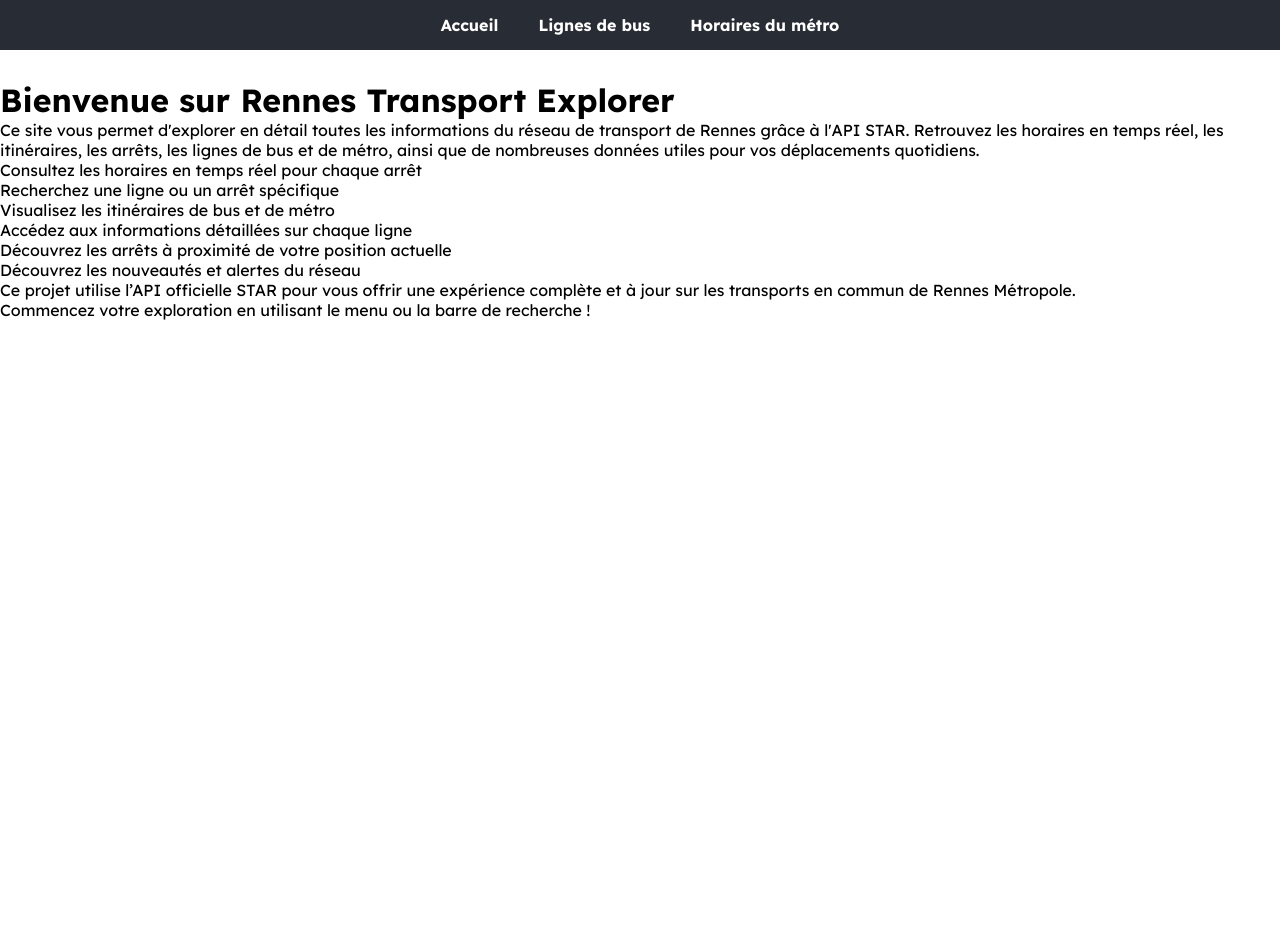
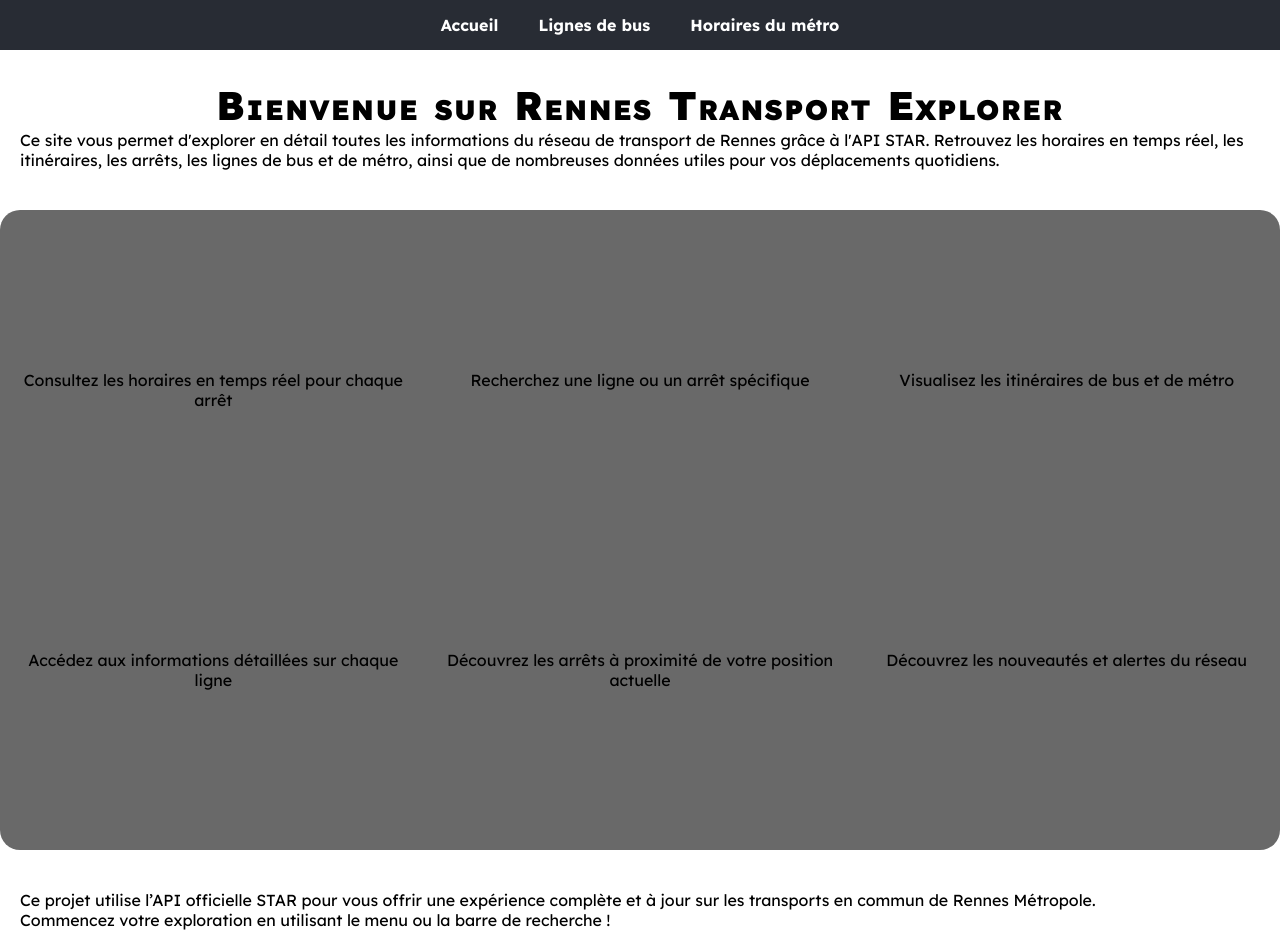
Before and after one commit to Singuila01/start_api_react, a React (Create React App) app: page / in a window 1280 px wide. Before the commit the page ends 800 px from the top, so only its background shows below. Built offline with nearby package versions, Linux system fonts and the light colour scheme; a web font is replaced by a local one.

Commit message:
Modification de la page d'accueil

```diff
--- a/src/pages/HomePage.js
+++ b/src/pages/HomePage.js
@@ -2,11 +2,14 @@
 
 const HomePage = () => (
     <div className='container'>
+        <div className='presentation'>
             <h1>Bienvenue sur Rennes Transport Explorer</h1>
             <p>
                 Ce site vous permet d'explorer en détail toutes les informations du réseau de transport de Rennes grâce à l'API STAR.
                 Retrouvez les horaires en temps réel, les itinéraires, les arrêts, les lignes de bus et de métro, ainsi que de nombreuses données utiles pour vos déplacements quotidiens.
             </p>
+        </div>
+        <div className='list'>
             <ul>
                 <li>
                     <p>Consultez les horaires en temps réel pour chaque arrêt</p>
@@ -27,6 +30,8 @@
                     <p>Découvrez les nouveautés et alertes du réseau</p>
                 </li>
             </ul>
+        </div>
+        <div className='description'>
             <p>
                 Ce projet utilise l’API officielle STAR pour vous offrir une expérience complète et à jour sur les transports en commun de Rennes Métropole.
             </p>
@@ -34,6 +39,7 @@
                 Commencez votre exploration en utilisant le menu ou la barre de recherche !
             </p>
         </div>
+    </div>
 );
 
 export default HomePage;
```
Lines whose indentation alone changed are shown as unchanged.
